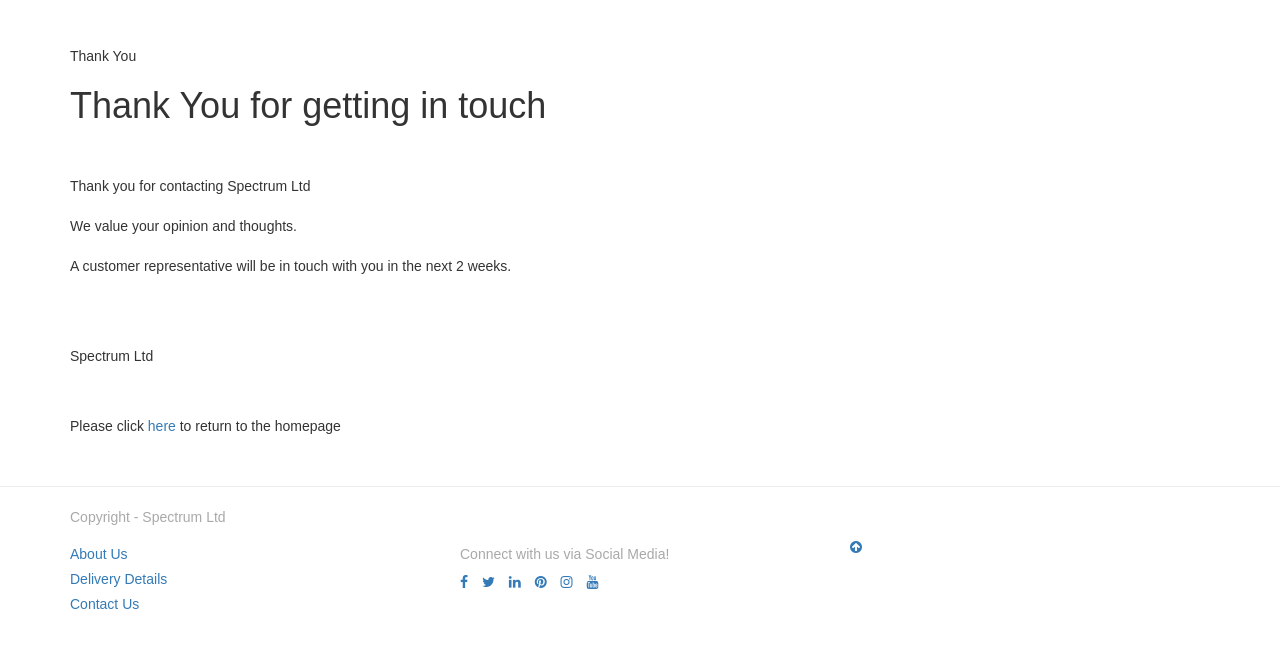
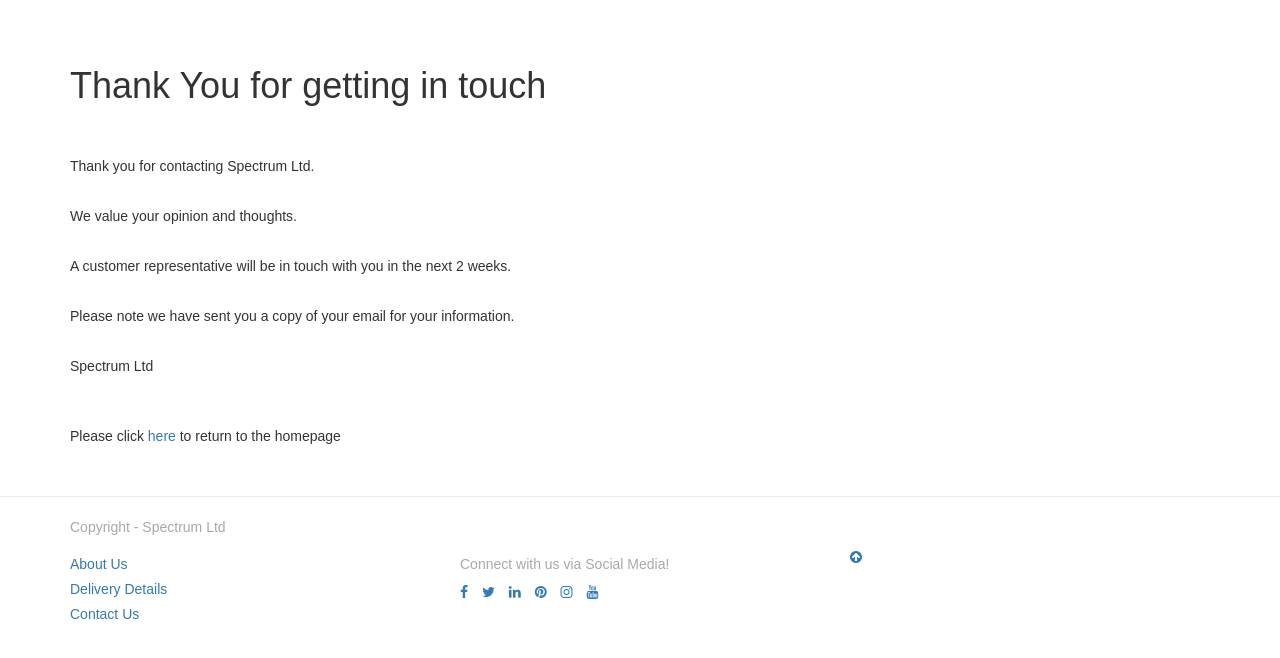
Before and after one commit to Andreaytm/spectrum, a Django app: template contacts/templates/thanks.html in a window 1280 px wide. Shown: the part 54-712 px from the top of the page. Run offline with Django 3.2, Linux system fonts and the light colour scheme; the template is opened without the code that fills it: most values are stand-ins (such as "Sample title", 1, 10 or a date in 2020); some libraries are stand-ins or nearby versions.

Commit message:
Update contacts templates and email content in views

```diff
--- a/contacts/templates/contacts.html
+++ b/contacts/templates/contacts.html
@@ -1,7 +1,7 @@
 {% extends 'base.html' %}
 {% load bootstrap_tags %}
 
-{% block title %}Contact us{% endblock %}
+{% block title %}- Contact us{% endblock %}
 
 {% block content %}
 <h1>Get in touch with us</h1>
@@ -10,7 +10,7 @@
     <div class="col-xs-10 col-xs-offset-1 col-sm-offset-0 col-sm-6 col-md-6 display panel panel-default">
         <div class="center-form">
             <form action="/contacts/" method="post" id="contactForm">
-                <legend>Contact Form </legend>
+                <legend>Contact Form</legend>
                     {{ contact_form|as_bootstrap }}
                     {% csrf_token %}
                 <button class="btn btn-primary" id="submit_email_btn" name="contactsubmit" type="submit">Send Email</button>
--- a/contacts/templates/thanks.html
+++ b/contacts/templates/thanks.html
@@ -1,14 +1,17 @@
 {% extends "base.html" %}
+{% block title %}- Thank You{% endblock %}
+
 {% block content %}
-{% block title %}Thank You{% endblock %}
 <h1>Thank You for getting in touch</h1>
 <br><br>
-<p>Thank you for contacting Spectrum Ltd
-<br><br>
-We value your opinion and thoughts.
-<br><br>
-A customer representative will be in touch with you in the next 2 weeks.</p>
-<br><br><br>
+<p>Thank you for contacting Spectrum Ltd.</p>
+<br>
+<p>We value your opinion and thoughts.</p>
+<br>
+<p>A customer representative will be in touch with you in the next 2 weeks.</p>
+<br>
+<p>Please note we have sent you a copy of your email for your information.</p>
+<br>
 <p class="signature">Spectrum Ltd</p>
 <br><br>
 <p>Please click <a href="/">here</a> to return to the homepage </p>
--- a/contacts/views.py
+++ b/contacts/views.py
@@ -23,8 +23,10 @@ def contacts(request):
             your_message = contact_form.cleaned_data['your_message']
 
             try:
-                fullmessage = your_message + " " + full_name + " " + "<" + your_email + ">"
+                fullmessage = "Your Message: \n" + your_message + "\n" + "\n" + "From: \n" +  "\n" + full_name + " \n " + "<" + your_email + ">"
                 send_mail(subject, fullmessage, your_email, [email_address])
+                send_mail("Thank you for contacting Spectrum Ltd: " + subject, "Thank you for contacting Spectrum Ltd." + "\n" + "\n"  + "We value your opinion and thoughts." + "\n" + "\n" + "A customer representative will be in touch with you in the next 2 weeks." + "\n" +"\n" + "Please find below a copy of the message you sent to us for your information." + "\n" + "\n" + fullmessage, your_email, [your_email])
+
             except BadHeaderError:
                 return HttpResponse('Invalid header found')
             return redirect('thanks')
```
